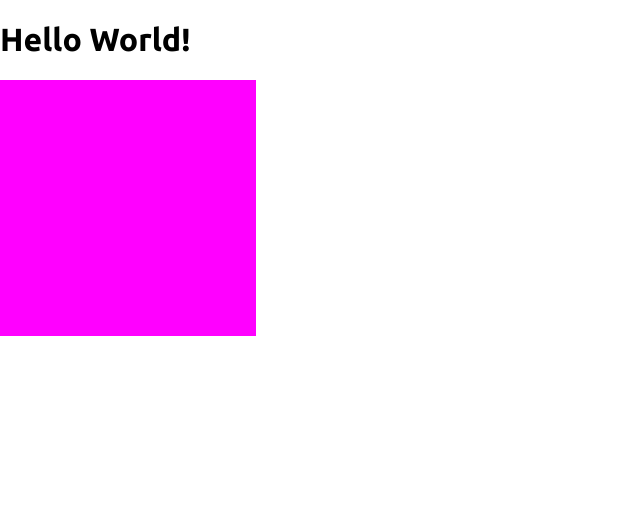
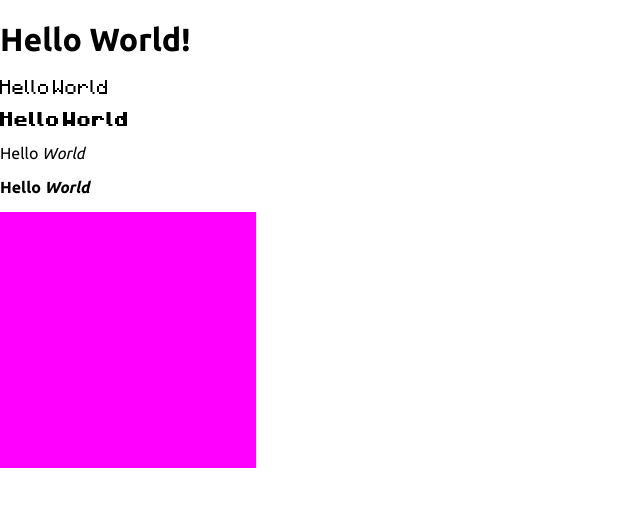
Before and after one commit to Jo-rdyl/thievesHaven, a Next.js app: page / in a window 1280 px wide. Shown: the top 506 px of the page, without its empty margins (0-640 px from the left). Built offline with nearby package versions, Linux system fonts and the light colour scheme.

Commit message:
Revert "added d3"
This reverts commit 4fffdc4029e3948f8659e12c7d67030e62f7e0a5.

```diff
--- a/package.json
+++ b/package.json
@@ -12,7 +12,6 @@
     "@types/node": "18.11.9",
     "@types/react": "18.0.25",
     "@types/react-dom": "18.0.9",
-    "d3": "^7.6.1",
     "eslint": "8.28.0",
     "eslint-config-next": "13.0.5",
     "next": "13.0.5",
@@ -20,8 +19,5 @@
     "react-dom": "18.2.0",
     "sass": "^1.56.1",
     "typescript": "4.9.3"
-  },
-  "devDependencies": {
-    "@types/d3": "^7.4.0"
   }
 }
--- a/pages/index.tsx
+++ b/pages/index.tsx
@@ -1,7 +1,6 @@
 import Head from 'next/head';
 import styles from '../styles/index.module.scss';
 import React, { useState } from 'react';
-import * as d3 from 'd3';
 
 
 const Page = () => {
@@ -12,8 +11,11 @@ const Page = () => {
       </Head>
       <>
         <h1>Hello World!</h1>
+        <p className={styles.one}>Hello <span>World</span></p>
+        <p className={styles.two}>Hello <span>World</span></p>
+        <p className={styles.three}>Hello <span>World</span></p>
+        <p className={styles.four}>Hello <span>World</span></p>
         <Box />
-        <D3 />
       </>
     </div>
   );
@@ -21,27 +23,19 @@ const Page = () => {
 
 const Box = () => {
   const [phase,setPhase] = useState(0);
+
   return (
     <>
       <div style={{borderRadius: `${phase}%`}} className={styles.box} onMouseOver={() => {
         if (phase == 50) {
           setPhase(phase - 50)
         } else {
-          setPhase(phase + 1)
+          setPhase(phase + 12.5)
         }
       }}></div>
     </>
   )
 }
 
-const D3 = () => {
-  return (
-    <div id='container'></div>
-  );
-};
-
-
-d3.select('#container').append('p').text("This is written by d3");
-
 
 export default Page;
```
Also changed, not shown: 2 other files (tests, documents, lock files or other folders).
